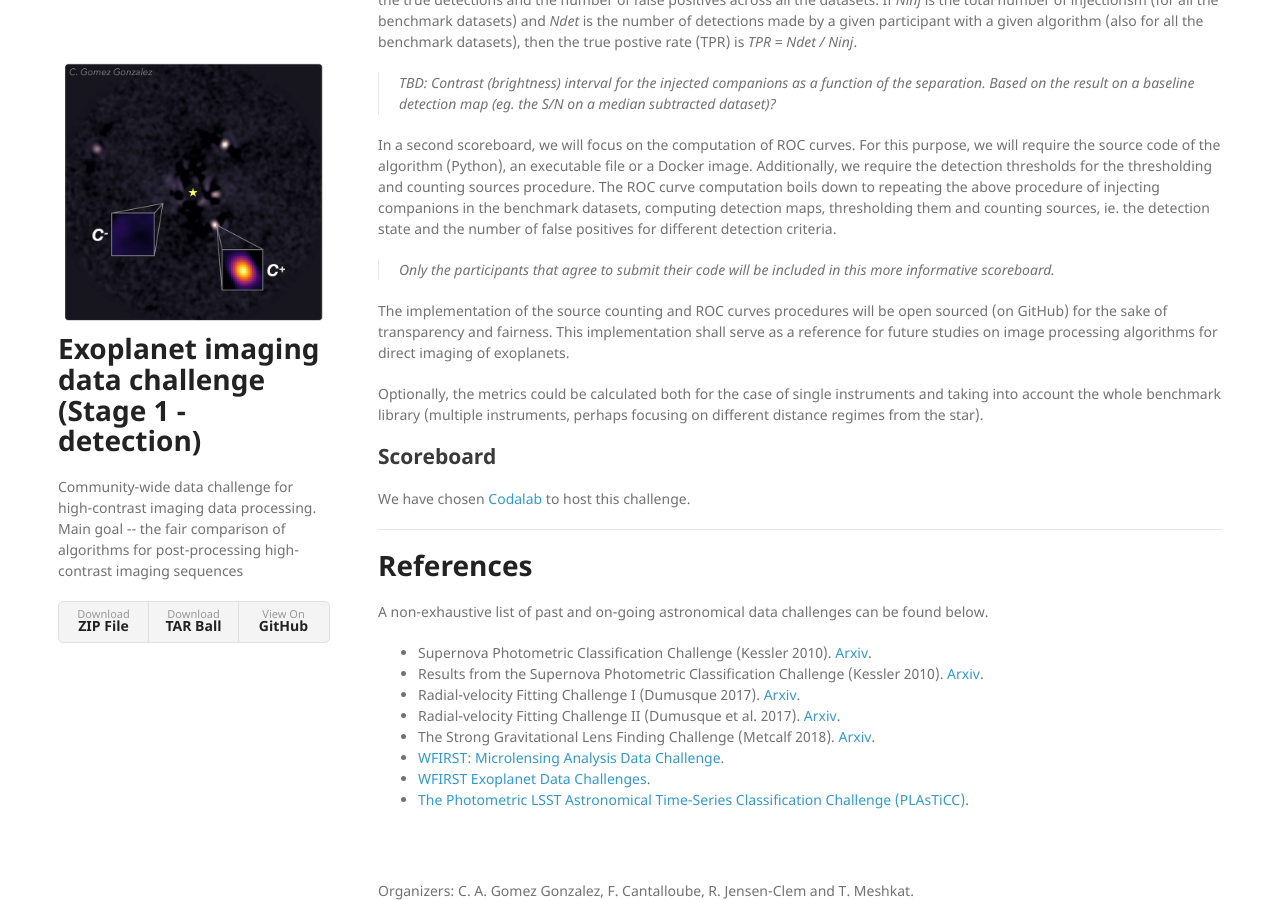
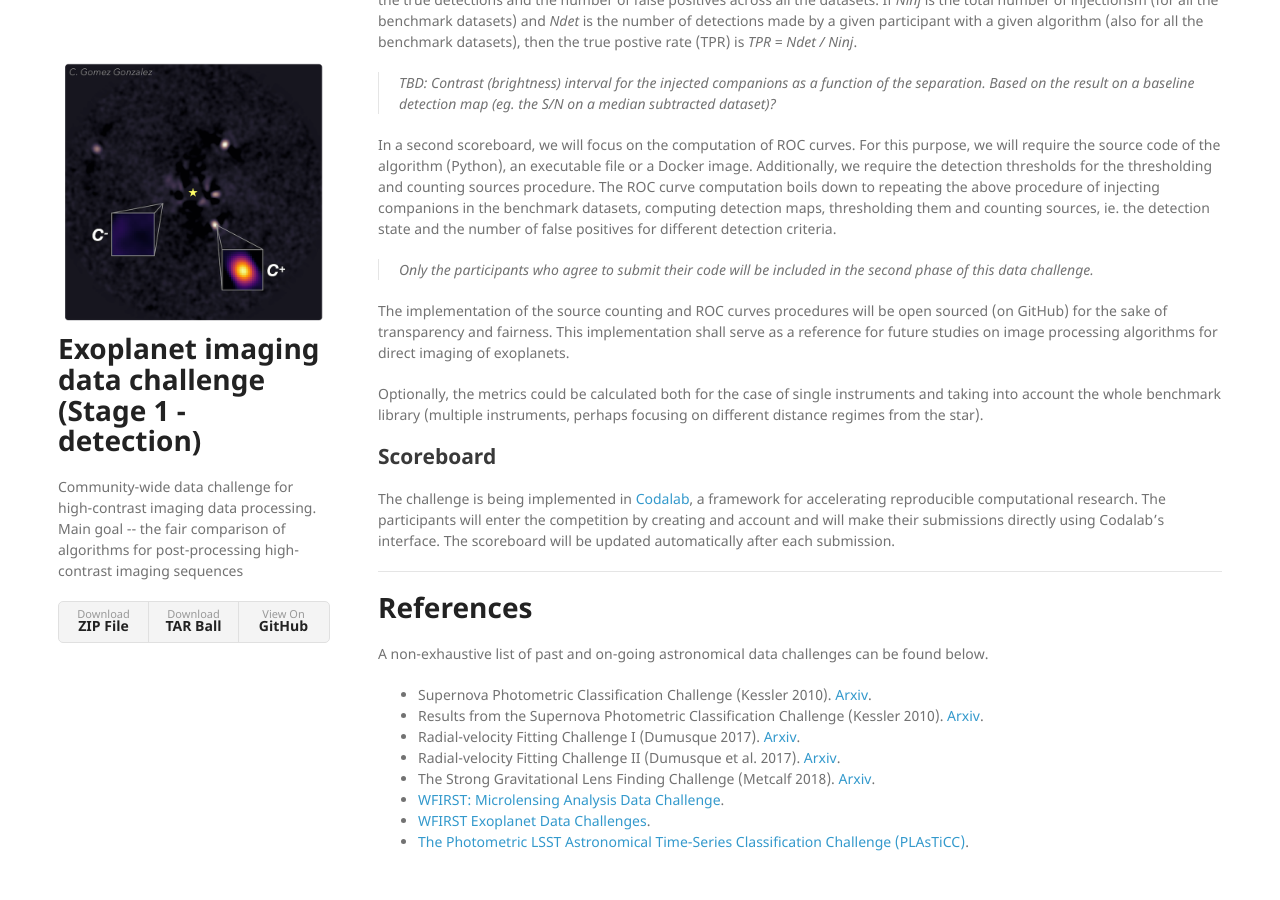
Before and after one commit to carlgogo/exoimaging_challenge, a Jekyll site: the page built from index.md, in a window 1280 px wide and 900 px high, scrolled down 4962 px. Built offline with Jekyll 4.4.1, drawn with Linux system fonts in a browser that asks for light colours; nearby versions of some CDN libraries; our own code applies the rules of GitHub Pages for plain Markdown files.

Commit message:
Info about Codalab

```diff
--- a/pages/metrics.md
+++ b/pages/metrics.md
@@ -10,7 +10,7 @@ Therefore we envision two phases for this challenge, each one with its own kind
 
 In a second scoreboard, we will focus on the computation of ROC curves. For this purpose, we will require the source code of the algorithm (Python), an executable file or a Docker image. Additionally, we require the detection thresholds for the thresholding and counting sources procedure. The ROC curve computation boils down to repeating the above procedure of injecting companions in the benchmark datasets, computing detection maps, thresholding them and counting sources, ie. the detection state and the number of false positives for different detection criteria.
 
-> Only the participants that agree to submit their code will be included in this more informative scoreboard.
+> Only the participants who agree to submit their code will be included in the second phase of this data challenge.
 
 The implementation of the source counting and ROC curves procedures will be open sourced (on GitHub) for the sake of transparency and fairness. This implementation shall serve as a reference for future studies on image processing algorithms for direct imaging of exoplanets.
 
--- a/pages/score.md
+++ b/pages/score.md
@@ -1 +1 @@
-We have chosen [Codalab](http://codalab.org/) to host this challenge.
+The challenge is being implemented in [Codalab](http://codalab.org/), a framework for accelerating reproducible computational research. The participants will enter the competition by creating and account and will make their submissions directly using Codalab's interface. The scoreboard will be updated automatically after each submission.
```
